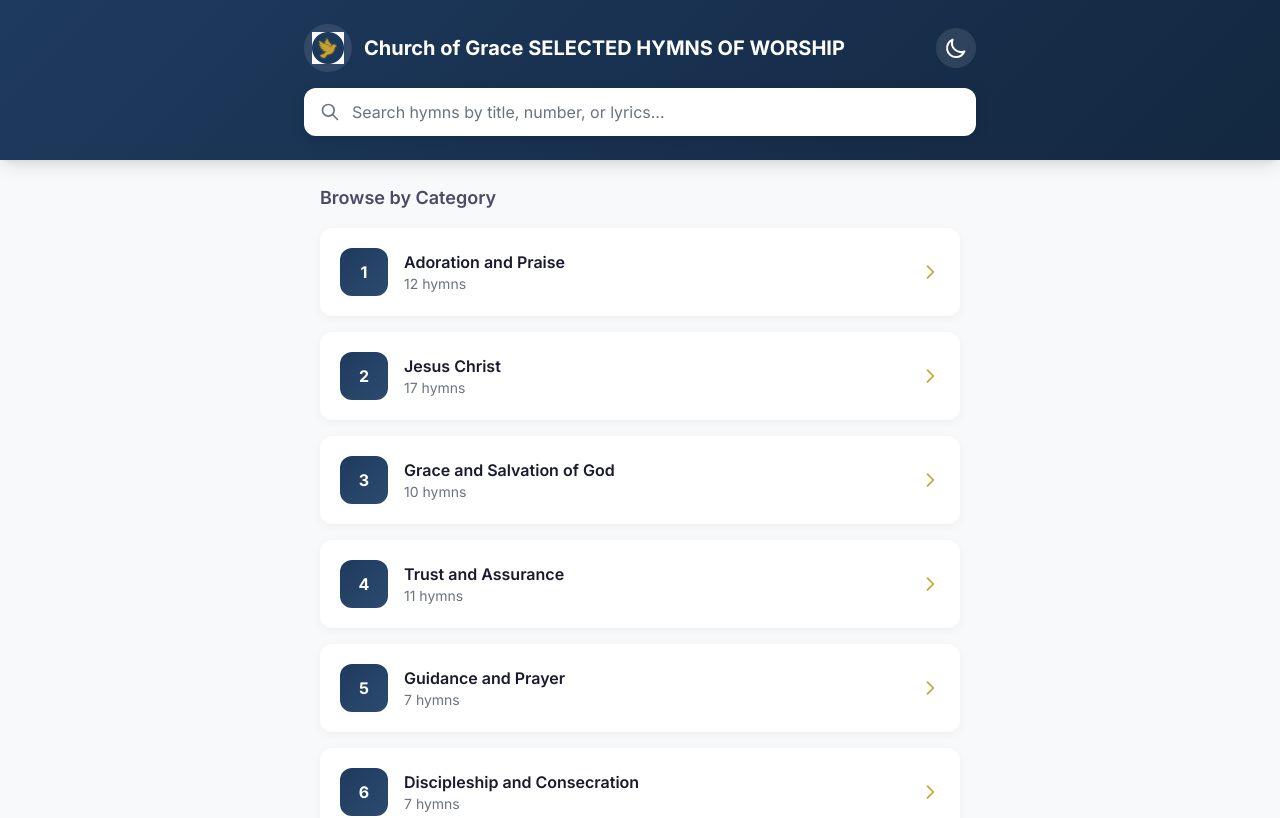
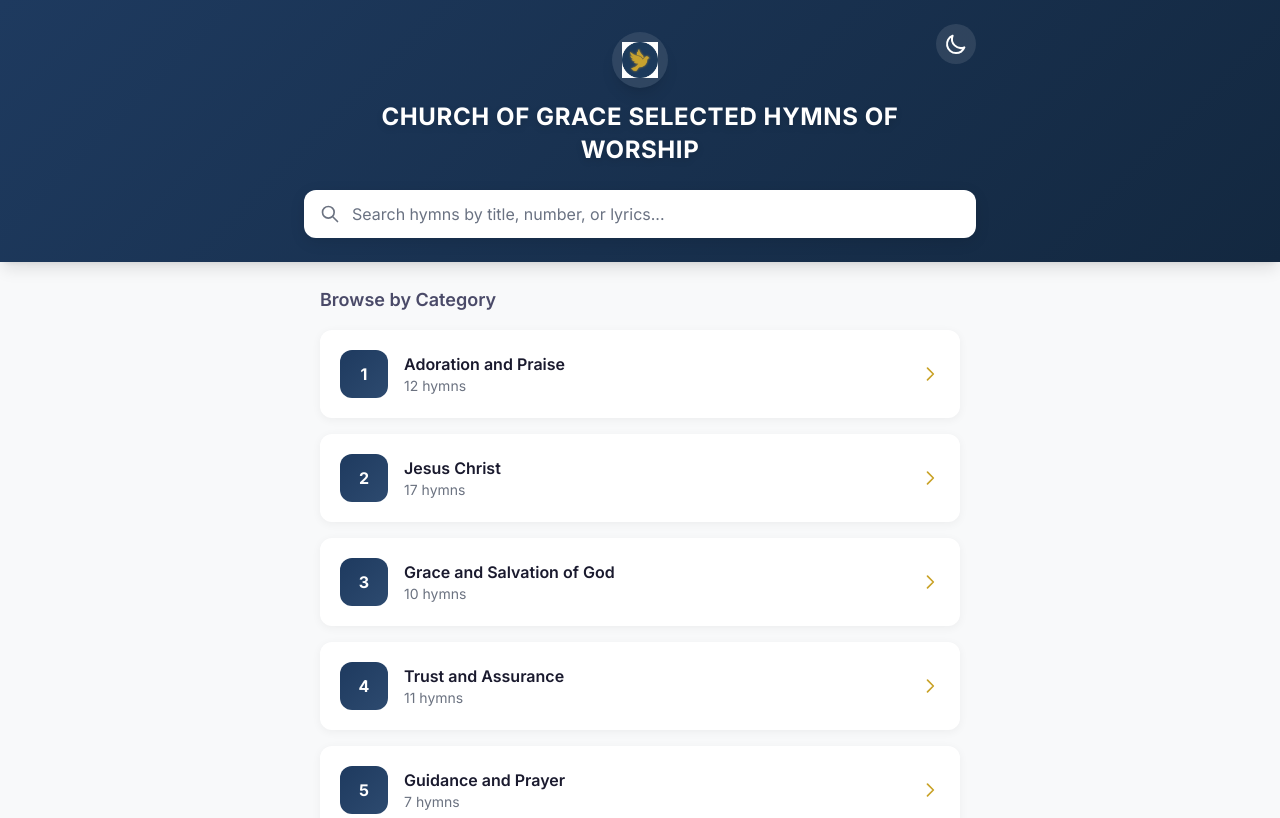
Before and after one commit to Gabriel-on-the-hill/church-of-grace-hymnal, a Next.js app: page / in a window 1280 px wide. Shown: the top 818 px of the page. Built offline with nearby package versions, Linux system fonts and the light colour scheme.

Commit message:
feat: initialize hymnal application with dynamic routes for categories and hymns, including data, font size, and favorite functionality.

```diff
--- a/src/app/category/[id]/page.tsx
+++ b/src/app/category/[slug]/page.tsx
@@ -4,11 +4,10 @@ import { use } from "react";
 import Link from "next/link";
 import { getHymnsByCategory, categories } from "@/data";
 
-export default function CategoryPage({ params }: { params: Promise<{ id: string }> }) {
-    const { id } = use(params);
-    const categoryId = parseInt(id);
-    const category = categories.find(c => c.id === categoryId);
-    const hymns = getHymnsByCategory(categoryId);
+export default function CategoryPage({ params }: { params: Promise<{ slug: string }> }) {
+    const { slug } = use(params);
+    const category = categories.find(c => c.slug === slug);
+    const hymns = category ? getHymnsByCategory(category.id) : [];
 
     if (!category) {
         return (
--- a/src/app/hymn/[id]/page.tsx
+++ b/src/app/hymn/[id]/page.tsx
@@ -65,7 +65,7 @@ export default function HymnPage({ params }: { params: Promise<{ id: string }> }
                 <div className="max-w-2xl mx-auto">
                     <div className="flex items-center justify-between">
                         <Link
-                            href={`/category/${hymn.categoryId}`}
+                            href={`/category/${category?.slug}`}
                             className="w-10 h-10 rounded-full flex items-center justify-center"
                             style={{ background: "rgba(255,255,255,0.1)" }}
                             title="Back to category"
@@ -164,7 +164,7 @@ export default function HymnPage({ params }: { params: Promise<{ id: string }> }
                                     {hymn.author} {hymn.year && `(${hymn.year})`}
                                 </p>
                                 {category && (
-                                    <Link href={`/category/${category.id}`} className="category-badge hover:opacity-80 transition-opacity">
+                                    <Link href={`/category/${category.slug}`} className="category-badge hover:opacity-80 transition-opacity">
                                         {category.name}
                                     </Link>
                                 )}
--- a/src/app/layout.tsx
+++ b/src/app/layout.tsx
@@ -3,7 +3,7 @@ import "./globals.css";
 import ClientLayout from "@/components/ClientLayout";
 
 export const metadata: Metadata = {
-  title: "Church of Grace SELECTED HYMNS OF WORSHIP",
+  title: "CHURCH OF GRACE SELECTED HYMNS OF WORSHIP",
   description: "A collection of 75 classic hymns for worship and devotion",
   manifest: "/manifest.json",
   appleWebApp: {
--- a/src/app/page.tsx
+++ b/src/app/page.tsx
@@ -32,16 +32,20 @@ export default function Home() {
         style={{ background: "linear-gradient(135deg, var(--primary) 0%, var(--primary-dark) 100%)" }}
       >
         <div className="max-w-2xl mx-auto">
-          <div className="flex items-center justify-between mb-4">
-            <div className="flex items-center gap-3">
-              <div className="w-12 h-12 rounded-full flex items-center justify-center bg-white/10">
-                <DoveIcon className="w-8 h-8" />
+          <div className="relative flex flex-col items-center justify-center text-center mb-6 pt-2">
+            <div className="flex flex-col items-center gap-3 w-full px-10">
+              <div className="w-14 h-14 rounded-full flex items-center justify-center bg-white/10 shadow-lg backdrop-blur-sm">
+                <DoveIcon className="w-9 h-9" />
               </div>
-              <h1 className="text-xl font-bold text-white">Church of Grace SELECTED HYMNS OF WORSHIP</h1>
+              <h1 className="text-xl md:text-2xl font-bold text-white uppercase leading-snug tracking-wide drop-shadow-md">
+                Church of Grace Selected Hymns of Worship
+              </h1>
             </div>
 
             {/* Dark Mode Toggle */}
-            <ThemeToggle />
+            <div className="absolute right-0 top-0">
+              <ThemeToggle />
+            </div>
           </div>
 
 
@@ -124,7 +128,7 @@ export default function Home() {
               {categories.map((category, index) => (
                 <Link
                   key={category.id}
-                  href={`/category/${category.id}`}
+                  href={`/category/${category.slug}`}
                   className="block p-5 rounded-xl card-hover"
                   style={{
                     background: "var(--surface)",
--- a/src/data/hymns.ts
+++ b/src/data/hymns.ts
@@ -12,18 +12,19 @@ export interface Hymn {
 export interface Category {
    id: number;
    name: string;
+   slug: string;
    hymnCount: number;
 }
 
 export const categories: Category[] = [
-   { id: 1, name: "Adoration and Praise", hymnCount: 12 },
-   { id: 2, name: "Jesus Christ", hymnCount: 17 },
-   { id: 3, name: "Grace and Salvation of God", hymnCount: 10 },
-   { id: 4, name: "Trust and Assurance", hymnCount: 11 },
-   { id: 5, name: "Guidance and Prayer", hymnCount: 7 },
-   { id: 6, name: "Discipleship and Consecration", hymnCount: 7 },
-   { id: 7, name: "Victory and Service", hymnCount: 7 },
-   { id: 8, name: "Hope and Eternal Life", hymnCount: 4 },
+   { id: 1, name: "Adoration and Praise", slug: "adoration-and-praise", hymnCount: 12 },
+   { id: 2, name: "Jesus Christ", slug: "jesus-christ", hymnCount: 17 },
+   { id: 3, name: "Grace and Salvation of God", slug: "grace-and-salvation", hymnCount: 10 },
+   { id: 4, name: "Trust and Assurance", slug: "trust-and-assurance", hymnCount: 11 },
+   { id: 5, name: "Guidance and Prayer", slug: "guidance-and-prayer", hymnCount: 7 },
+   { id: 6, name: "Discipleship and Consecration", slug: "discipleship-and-consecration", hymnCount: 7 },
+   { id: 7, name: "Victory and Service", slug: "victory-and-service", hymnCount: 7 },
+   { id: 8, name: "Hope and Eternal Life", slug: "hope-and-eternal-life", hymnCount: 4 },
 ];
 
 export const hymns: Hymn[] = [
```
